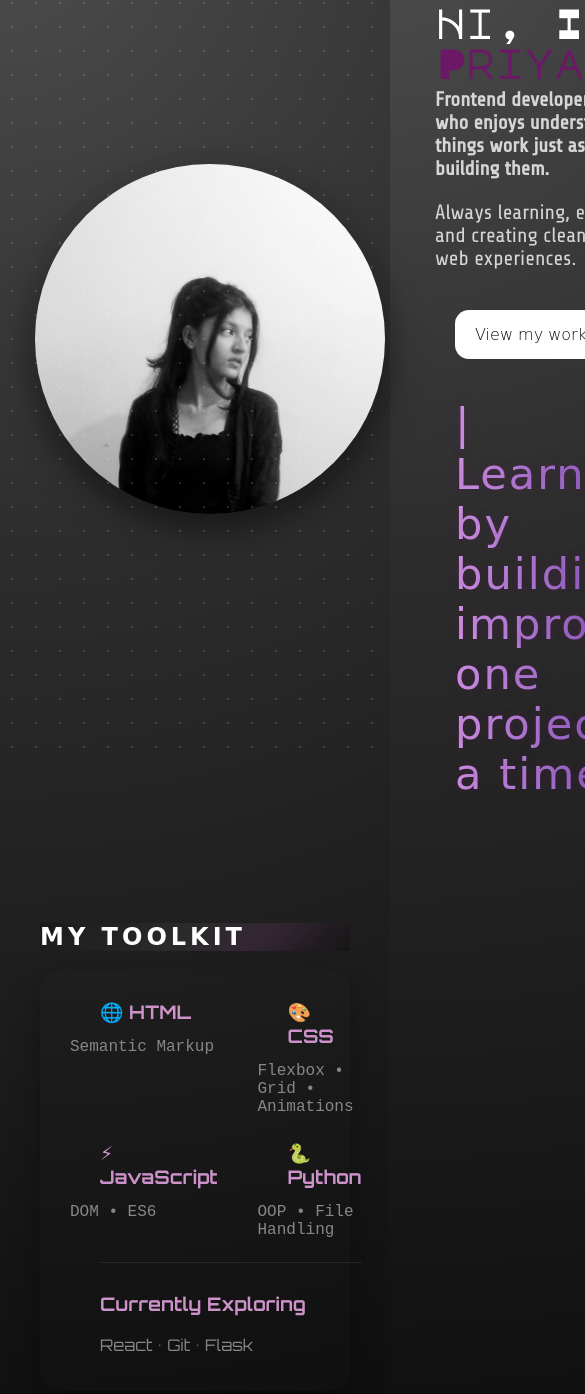
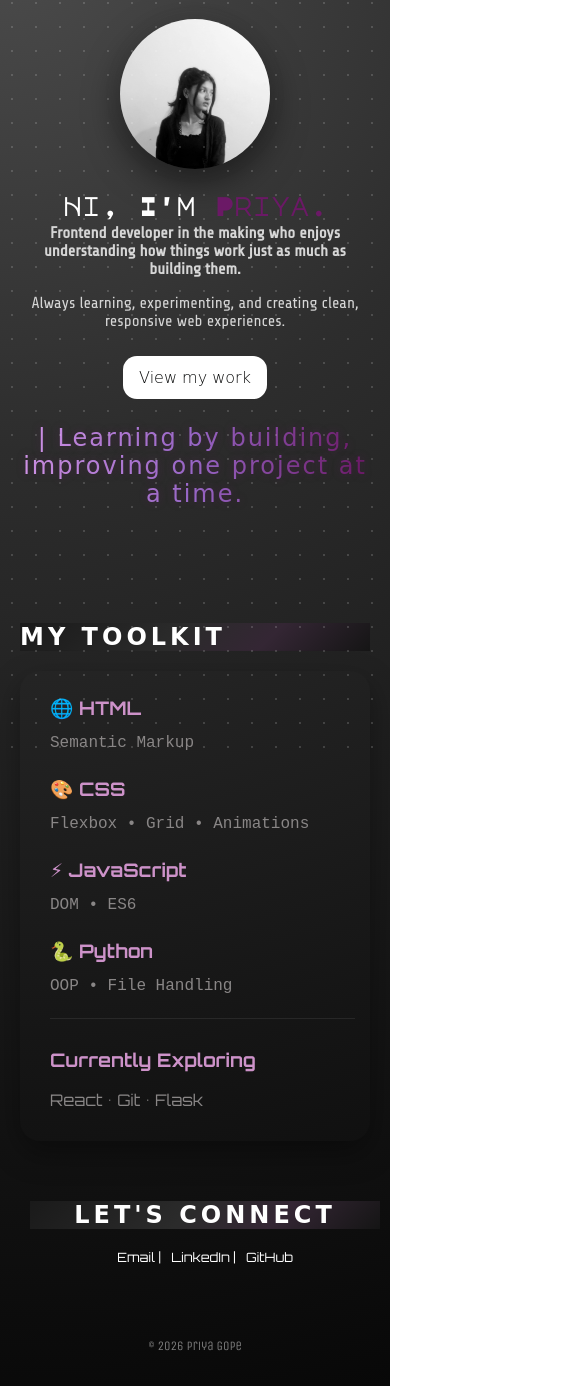
Before and after one commit to priiya1704/portfolio, a plain HTML site: page index.html in a window 390 px wide. Shown: the part 81-1475 px from the top of the page, 585 px wide, since content can reach past the window. Drawn offline with nearby package versions, Linux system fonts and the light colour scheme; a web font is replaced by a local one.

Commit message:
Make portfolio responsive

```diff
--- a/index.html
+++ b/index.html
@@ -199,7 +199,7 @@
 
   </div>
 
-  <div  id="contact" class="connect hidden">
+  <div  id="contact" class="connect">
 
     <h2>LET'S CONNECT</h2>
 
--- a/script.js
+++ b/script.js
@@ -6,8 +6,6 @@ const observer = new IntersectionObserver((entries) => {
     entries.forEach((entry) => {
         if (entry.isIntersecting) {
             entry.target.classList.add("show");
-        } else {
-            entry.target.classList.remove("show");
         }
     });
 });
--- a/styles.css
+++ b/styles.css
@@ -167,15 +167,16 @@ main section{
 }
 
 
-.page02{
-    min-height: 100vh;
-    padding: 100px 40px 40px;
-    box-sizing: border-box;
+  .page02 {
+    min-height: auto;
+    height: auto;
 
-    display: flex;
-    flex-direction: column;
-    justify-content: space-evenly;
+    padding: 50px 20px 40px;
+
+    justify-content: flex-start;
+    gap: 40px;
 }
+
 
 h1 span{
  color:#6b1966;
@@ -189,10 +190,7 @@ h1 span{
 
 }
 
-.page02{
-    min-height: 100vh;
 
-}
 main div h2{
     font-family: "Share Tech", cursive;
     margin-top: 2px;
@@ -382,3 +380,187 @@ header h3:hover{
 html {
     scroll-behavior: smooth;
 }
+
+
+/* MOBILE */
+
+@media (max-width: 768px) {
+
+    /* NAVBAR */
+
+    header {
+        padding: 10px 15px;
+    }
+
+    header h3 {
+        font-size: 1rem;
+    }
+
+    header nav {
+        gap: 12px;
+    }
+
+    header nav a {
+        font-size: 0.85rem;
+    }
+
+
+    /* HERO */
+
+    main.hero {
+        flex-direction: column;
+        text-align: center;
+        justify-content: center;
+        gap: 10px;
+
+        height: auto;
+        min-height: 0;
+
+        padding: 100px 20px 40px;
+    }
+
+    .profile-pic img {
+        width: 180px;
+        height: 180px;
+        margin: 0 auto;
+    }
+
+    main.hero section {
+        top: 0;
+    }
+
+    h1 {
+        font-size: 2rem;
+        margin-top: 10px;
+    }
+
+    main div h2 {
+        font-size: 1rem;
+    }
+
+    main p {
+        font-size: 1rem;
+    }
+
+    .quote {
+        font-size: 1.8rem;
+        margin: 15px 0;
+    }
+
+    button {
+        margin: 10px 5px;
+        padding: 12px 16px;
+    }
+
+
+    /* SKILLS + CONTACT PAGE */
+
+    .page02 {
+        min-height: 0;
+        height: auto;
+
+        padding: 40px 20px;
+
+        display: flex;
+        flex-direction: column;
+        justify-content: flex-start;
+        gap: 30px;
+    }
+
+
+    /* SKILLS */
+
+    .tool-grid {
+        grid-template-columns: 1fr;
+        gap: 15px;
+        padding: 15px;
+    }
+
+    .tool-card h3 {
+        margin-left: 15px;
+    }
+
+    .tool-card p {
+        margin-left: 15px;
+    }
+
+    .exploring {
+        margin-left: 15px;
+    }
+
+
+    /* LET'S CONNECT */
+
+    .connect {
+        width: 100%;
+        text-align: center;
+
+        opacity: 1;
+        transform: none;
+
+        padding: 20px 10px;
+    }
+
+    .connect h2 {
+        margin: 10px 0;
+    }
+
+    .social-links {
+        gap: 10px;
+        margin-top: 20px;
+    }
+
+    .social-links a {
+        font-size: 0.8rem;
+    }
+
+
+    /* FOOTER */
+
+    footer {
+        padding-bottom: 20px;
+    }
+}
+
+
+/* SMALL PHONES */
+
+@media (max-width: 480px) {
+
+    header h3 {
+        font-size: 0.85rem;
+    }
+
+    header nav {
+        gap: 8px;
+    }
+
+    header nav a {
+        font-size: 0.7rem;
+    }
+
+    .profile-pic img {
+        width: 150px;
+        height: 150px;
+    }
+
+    h1 {
+        font-size: 1.6rem;
+    }
+
+    .quote {
+        font-size: 1.5rem;
+    }
+
+
+
+    /* ...your existing mobile rules stay exactly the same... */
+
+    .hidden {
+        opacity: 1;
+        transform: none;
+        transition: none;
+    }
+
+
+}
```
